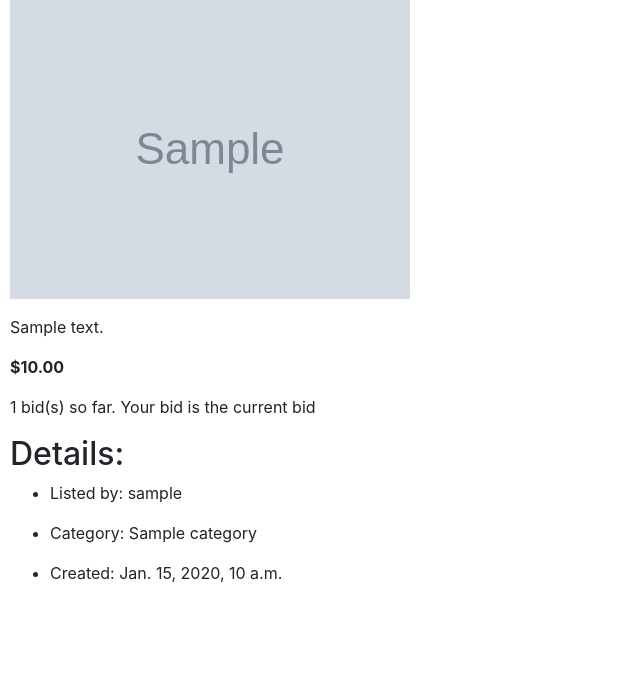
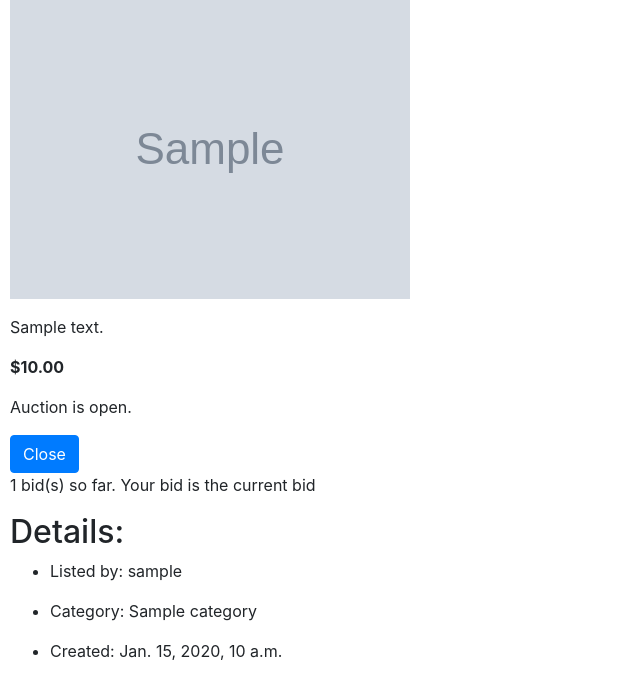
Before and after one commit to daniel-ob/CS50W, a Django app: page /listings/1 in a window 1280 px wide. Shown: the part 229-918 px from the top of the page, without its empty margins (0-640 px from the left). Before the commit the page ends 811 px from the top, so only its background shows below. Run offline with Django 3.2, Linux system fonts and the light colour scheme; a user stored in the database is signed in; tables that the repository leaves empty hold one stand-in row (values such as "Sample post"); grey boxes marked "Sample" are stand-in pictures; some libraries are stand-ins or nearby versions.

Commit message:
[2_Commerce] Listing page: Add close auction functionality

```diff
--- a/2_Commerce/commerce/auctions/templates/auctions/listing.html
+++ b/2_Commerce/commerce/auctions/templates/auctions/listing.html
@@ -26,6 +26,15 @@
         </strong></p>
         <div id="auction">
             {% if listing.is_active %}
+                <div id="auction-state">
+                    <p>Auction is open.</p>
+                    {% if user == listing.user %}
+                        <form action="{% url 'close' listing.id %}" method="post">
+                            {% csrf_token %}
+                            <input class="btn btn-primary" type="submit" value="Close" />
+                        </form>
+                    {% endif %}
+                </div>
                 <p>{{ listing.bids.count }} bid(s) so far.
                     {% if listing.bids.last.user == user %}
                         Your bid is the current bid
--- a/2_Commerce/commerce/auctions/urls.py
+++ b/2_Commerce/commerce/auctions/urls.py
@@ -9,5 +9,6 @@ urlpatterns = [
     path("register", views.register, name="register"),
     path("listings/create", views.create, name="create"),
     path("listings/<int:listing_id>", views.listing_view, name="listing"),
-    path("listings/<int:listing_id>/bid", views.bid, name="bid")
+    path("listings/<int:listing_id>/bid", views.bid, name="bid"),
+    path("listings/<int:listing_id>/close", views.close, name="close")
 ]
--- a/2_Commerce/commerce/auctions/views.py
+++ b/2_Commerce/commerce/auctions/views.py
@@ -124,3 +124,15 @@ def bid(request, listing_id):
             })
     else:
         return HttpResponseNotAllowed(["POST"])
+
+
+@login_required
+def close(request, listing_id):
+    if request.method == "POST":
+        listing = Listing.objects.get(pk=listing_id)
+        if request.user == listing.user:
+            listing.is_active = False
+            listing.save()
+            return HttpResponseRedirect(reverse("listing", args=(listing.id, )))
+    else:
+        return HttpResponseNotAllowed(["POST"])
```
